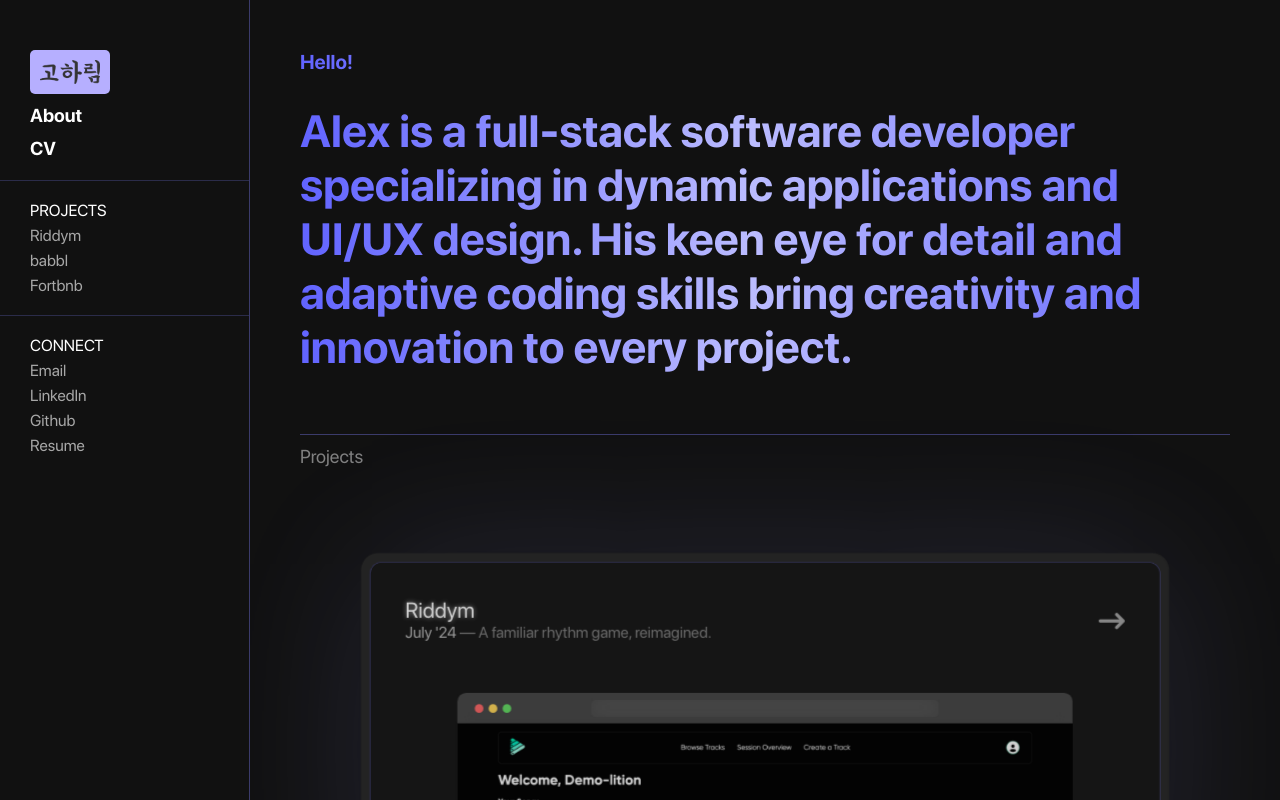
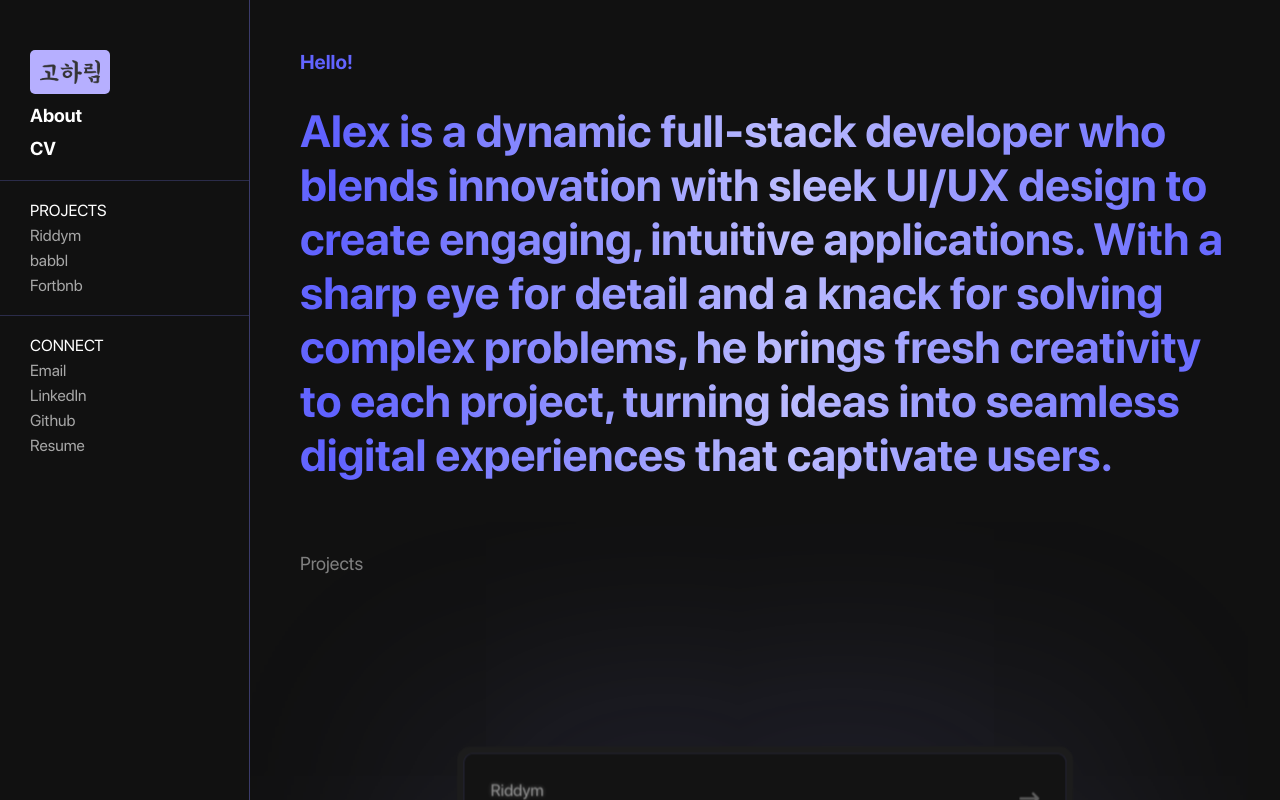
Before and after one commit to kimchicecream/kimchicecream.github.io, a React (Create React App) app: page / in a window 1280 px wide. Shown: the top 800 px of the page. Built offline with nearby package versions, Linux system fonts and the light colour scheme.

Commit message:
updated hero text

```diff
--- a/src/components/Homepage/Homepage.css
+++ b/src/components/Homepage/Homepage.css
@@ -9,7 +9,7 @@
     margin: 0 50px;
     padding-bottom: 60px;
     /* margin-bottom: 10px; */
-    border-bottom: 1px solid rgba(127, 129, 255, 0.375);
+    /* border-bottom: 1px solid rgba(127, 129, 255, 0.375); */
 }
 
 .home-container .hero #welcome,
--- a/src/components/Homepage/Homepage.jsx
+++ b/src/components/Homepage/Homepage.jsx
@@ -47,8 +47,9 @@ function Homepage() {
             <div className='hero'>
                 <p id='welcome'>Hello!</p>
                 <p id='paragraph'>
-                    Alex is a full-stack software developer specializing in dynamic applications and UI/UX design.
-                    His keen eye for detail and adaptive coding skills bring creativity and innovation to every project.
+                    Alex is a dynamic full-stack developer who blends innovation with sleek UI/UX design to create engaging, intuitive applications.
+                    With a sharp eye for detail and a knack for solving complex problems, he brings fresh creativity to each project,
+                    turning ideas into seamless digital experiences that captivate users.
                 </p>
             </div>
             <div className='projects-container'>
@@ -102,7 +103,7 @@ function Homepage() {
                             </div>
                         </div>
                     </div>
-                    <div className='outer-shroud' id='fortbnb' onClick={handleFortbnbClick}> # each project
+                    <div className='outer-shroud' id='fortbnb' onClick={handleFortbnbClick}>
                         <div className='shroud'>
                             <div className='project-title'>
                                 <div className='title'>
```
Also changed, not shown: src/components/Navigation/Navigation.jsx (+0 -8 lines).
